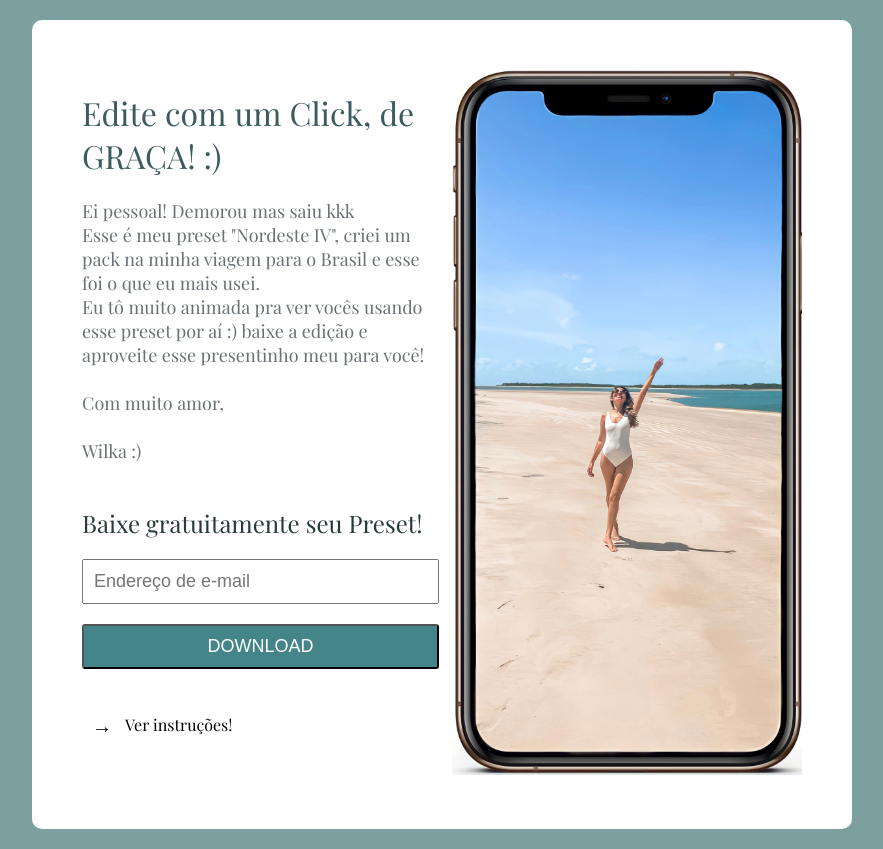
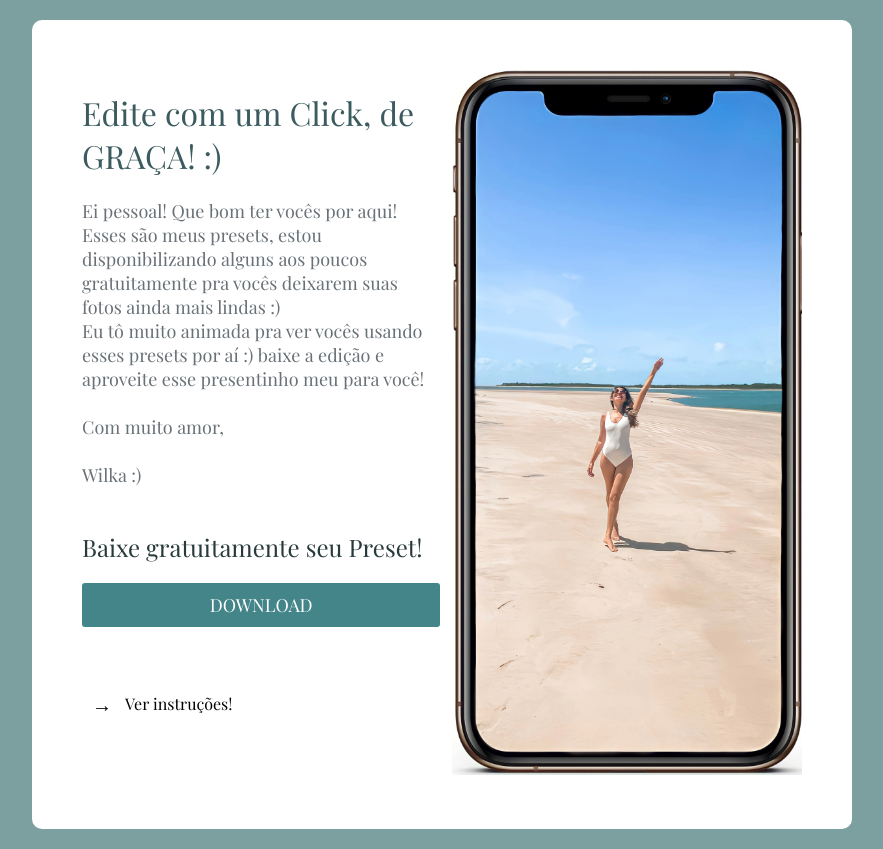
Before and after one commit to wilkagalli/landing-page-preset, a Next.js app: page / in a window 1280 px wide. Shown: the whole page, without its empty margins (198-1081 px from the left). Built offline with nearby package versions, Linux system fonts and the light colour scheme.

Commit message:
atualização de link

```diff
--- a/Components/form/Form.js
+++ b/Components/form/Form.js
@@ -42,28 +42,12 @@ function Form() {
 
   return (
     <div className={classes.formContainer}>
-      {!emailEnviado ? (
-        <>
-          <h2 className={classes.title}>Baixe gratuitamente seu Preset!</h2>
-          <form className={classes.form}>
-            <input
-              name="email"
-              type="email"
-              ref={inputRef}
-              placeholder="Endereço de e-mail"
-            ></input>
-            {erro && <p className={classes.erro}>{erro}</p>}
-          </form>
-          <button onClick={enviarEmail} className={classes.button}>
-            DOWNLOAD
-          </button>{" "}
-        </>
-      ) : (
-        <textarea className={classes.textarea}>
-          O preset foi enviado para seu e-mail. Não esqueça de verificar a caixa
-          de spam :)
-        </textarea>
-      )}
+      <>
+        <h2 className={classes.title}>Baixe gratuitamente seu Preset!</h2>
+        <a className={classes.button} href="https://bit.ly/presetdrive">
+          {/* <button >DOWNLOAD</button> */}DOWNLOAD
+        </a>
+      </>
 
       <br />
       <br />
--- a/Components/form/Form.module.scss
+++ b/Components/form/Form.module.scss
@@ -46,10 +46,12 @@
   border-radius: 3px;
   background-color: #44858a;
   margin: 0;
-  width: 100%;
+
   padding: 10px;
   text-transform: none;
   text-decoration: none;
+  display: block;
+  text-align: center;
 
   :hover {
     cursor: pointer;
--- a/Components/text-block/TextBlock.js
+++ b/Components/text-block/TextBlock.js
@@ -9,11 +9,11 @@ function TextBlock() {
       <h1 className={classes.title}>Edite com um Click, de GRAÇA! :)</h1>
 
       <h3 className={classes.blockText}>
-        Ei pessoal! Demorou mas saiu kkk <br />
-        Esse é meu preset "Nordeste IV", criei um pack na minha viagem para o
-        Brasil e esse foi o que eu mais usei. <br /> Eu tô muito animada pra ver
-        vocês usando esse preset por aí :) baixe a edição e aproveite esse
-        presentinho meu para você! <br />
+        Ei pessoal! Que bom ter vocês por aqui! <br />
+        Esses são meus presets, estou disponibilizando alguns aos poucos
+        gratuitamente pra vocês deixarem suas fotos ainda mais lindas :)
+        <br /> Eu tô muito animada pra ver vocês usando esses presets por aí :)
+        baixe a edição e aproveite esse presentinho meu para você! <br />
         <br /> Com muito amor, <br />
         <br /> Wilka :)
         <br />
```
